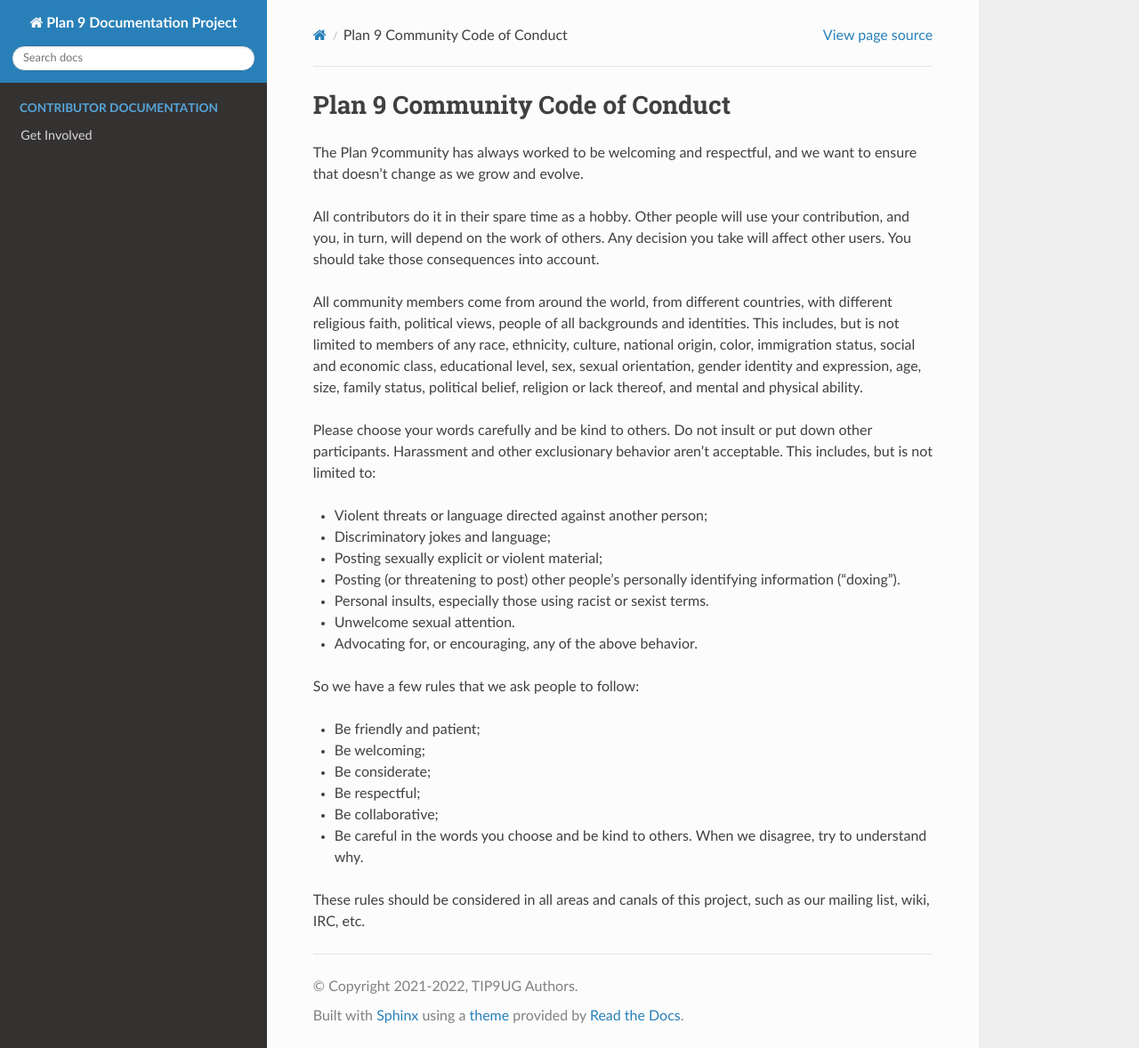
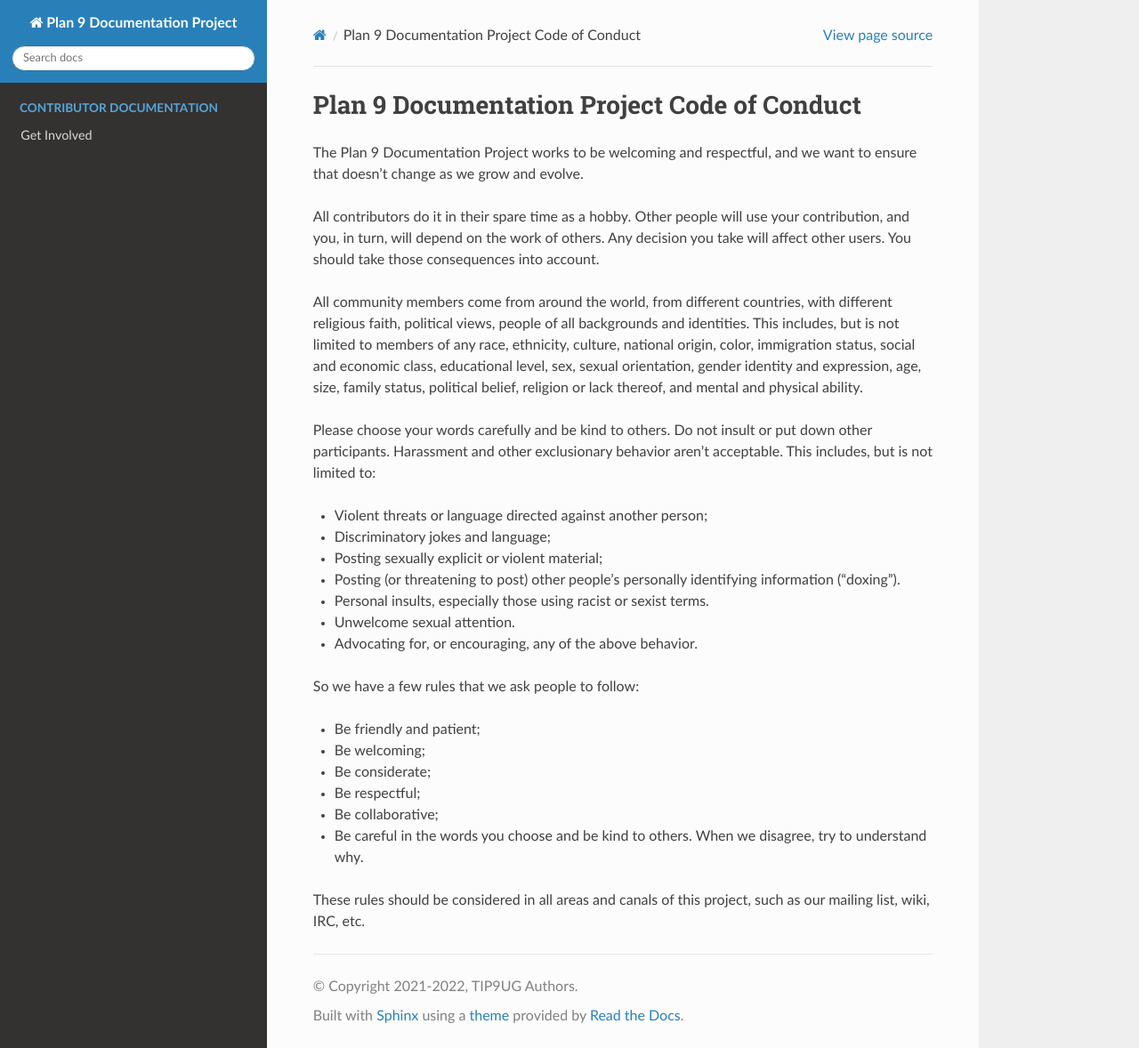
Before and after one commit to tip9ug/plan9-documentation, a Sphinx documentation site: the page built from source/CoC.md, in a window 1280 px wide and 1178 px high. Shown: the whole window at 89% size. Built offline with Sphinx 7.4.7 and the Read the Docs theme 2.0.0, drawn with Linux system fonts in a browser that asks for light colours.

Commit message:
Update CoC.md

```diff
--- a/source/CoC.md
+++ b/source/CoC.md
@@ -1,7 +1,7 @@
-Plan 9 Community Code of Conduct
-================================
+Plan 9 Documentation Project Code of Conduct
+============================================
 
-The Plan 9community has always worked to be welcoming and respectful, and we want to ensure that doesn't change as we grow and evolve.
+The Plan 9 Documentation Project works to be welcoming and respectful, and we want to ensure that doesn't change as we grow and evolve.
 
 All contributors do it in their spare time as a hobby. Other people will use your contribution, and you, in turn, will depend on the work of others. Any decision you take will affect other users. You should take those consequences into account.
 
```
